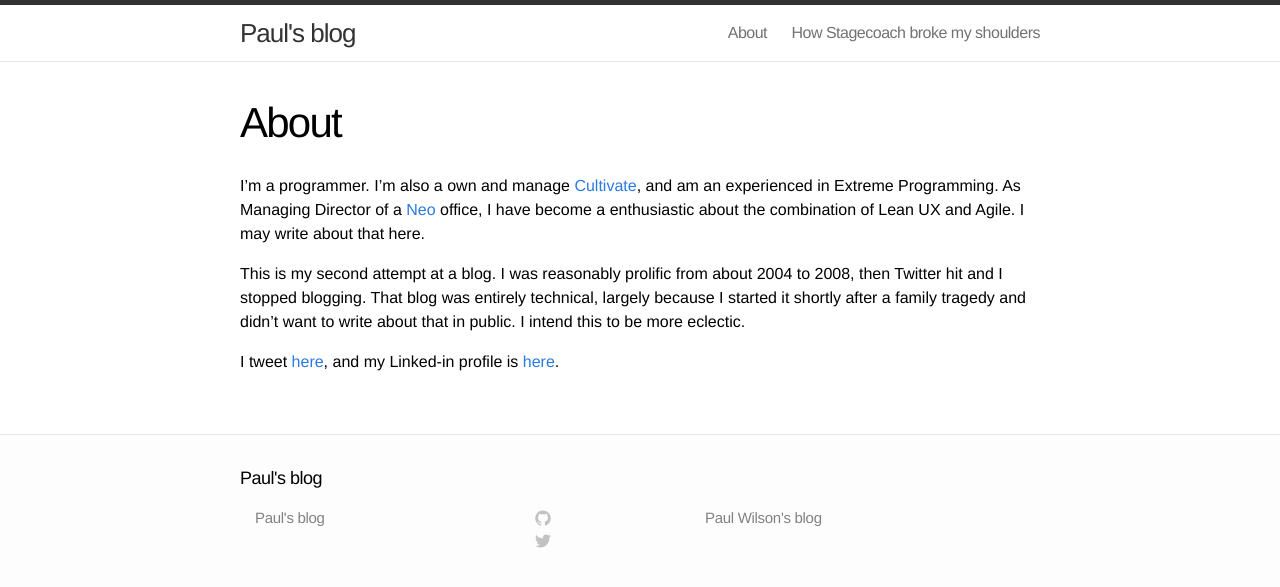
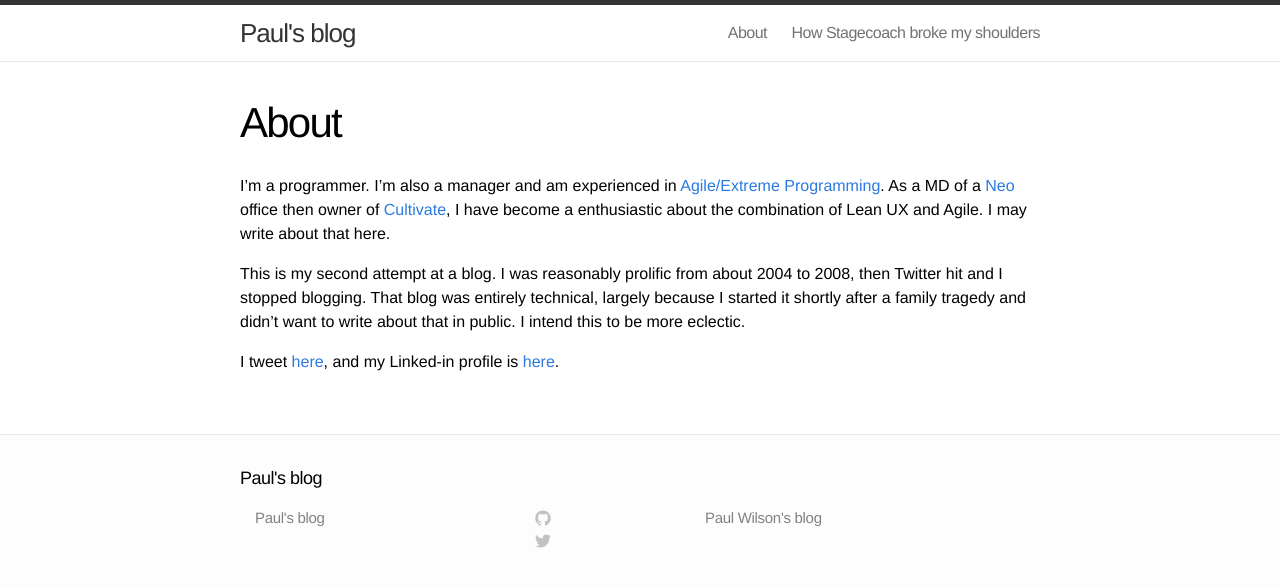
Before and after one commit to paulanthonywilson/2014blog, a Jekyll site: the page built from about.md, in a window 1280 px wide. Shown: the top 587 px of the page. Built offline with Jekyll 4.4.1, drawn with Linux system fonts in a browser that asks for light colours.

Commit message:
working on the bio

```diff
--- a/about.md
+++ b/about.md
@@ -4,7 +4,7 @@ title: About
 permalink: /about/
 ---
 
-I'm a programmer. I'm also a own and manage [Cultivate](http//cultivatehq.com), and am an experienced in Extreme Programming. As Managing Director of a [Neo](http://neo.com) office, I have become a enthusiastic about the combination of Lean UX and Agile. I may write about that here.
+I'm a programmer. I'm also a manager and am experienced in [Agile/Extreme Programming](http://www.extremeprogramming.org). As a MD of a [Neo](http://neo.com) office then owner of [Cultivate](http://cultivatehq.com), I have become a enthusiastic about the combination of Lean UX and Agile. I may write about that here.
 
 This is my second attempt at a blog. I was reasonably prolific from about 2004 to 2008, then Twitter hit and I stopped blogging. That blog was entirely technical, largely because I started it shortly after a family tragedy and didn't want to write about that in public. I intend this to be more eclectic.
 
```
